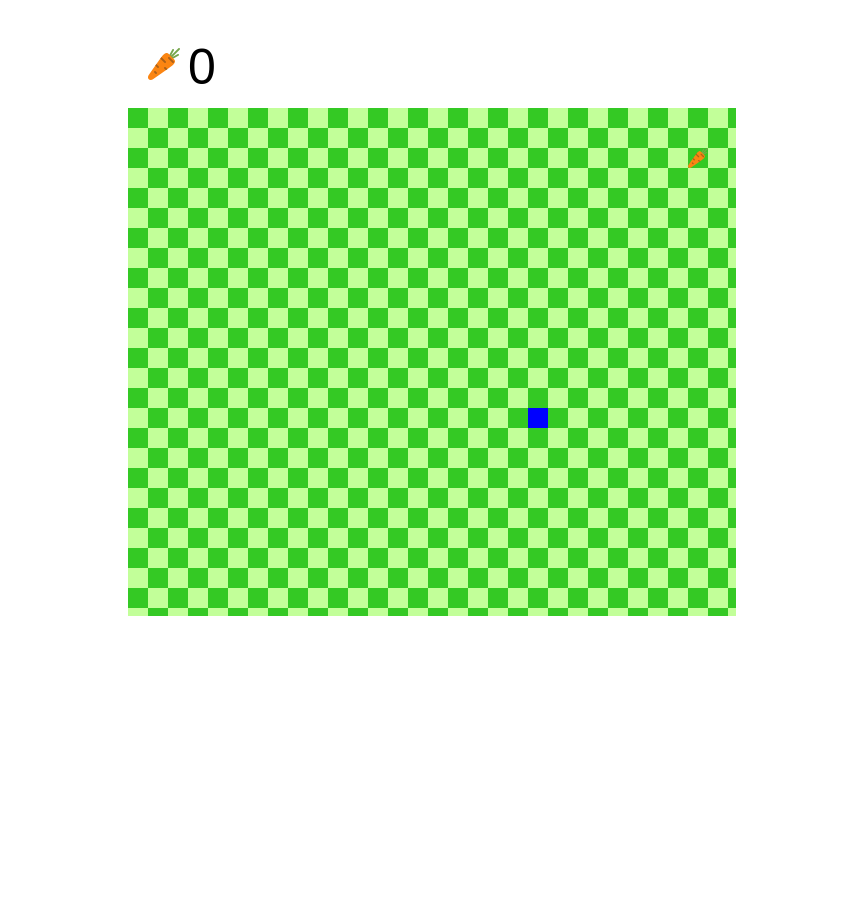
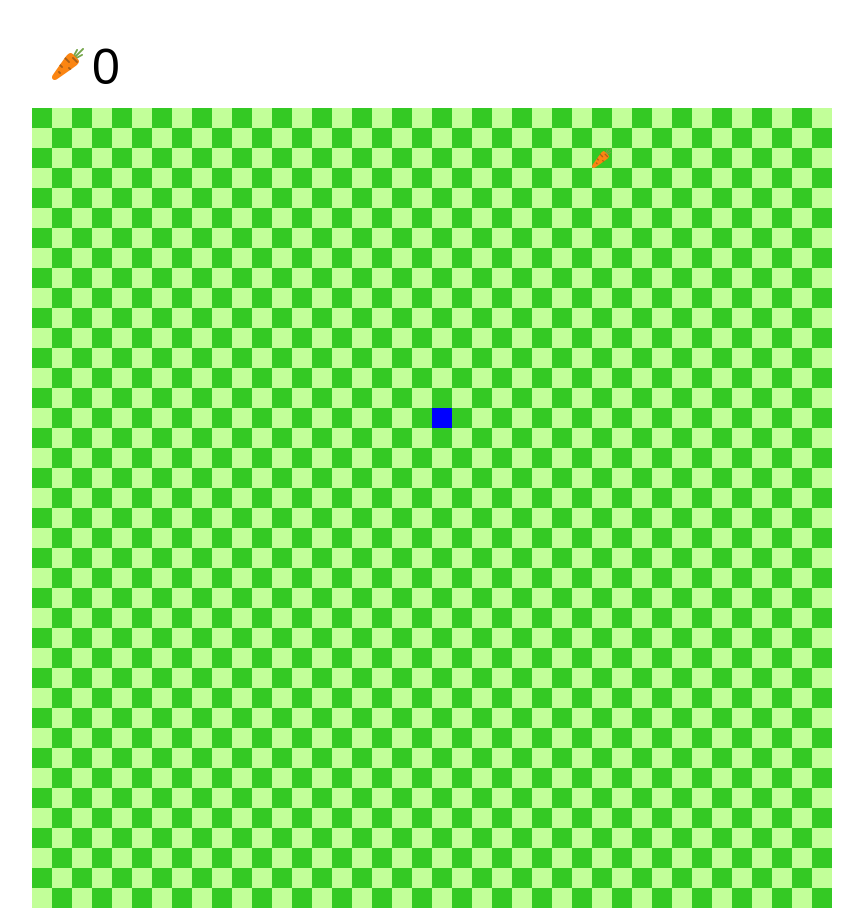
Before and after one commit to FelouTTC/Snake, a plain HTML site: page index.html in a window 1280 px wide. Shown: the whole page, without its empty margins (208-1071 px from the left). Before the commit the page ends 800 px from the top, so only its background shows below. Drawn offline with Linux system fonts and the light colour scheme.

Commit message:
Update index.html

```diff
--- a/index.html
+++ b/index.html
@@ -8,7 +8,7 @@
   <link rel="stylesheet" href="css/style.css">
 </head>
 <body>
-  <canvas id="game" width="608" height="608"></canvas>
+  <canvas id="game" width="800" height="900"></canvas>
   <script src="js/game.js"></script>
 </body>
 </html>
```
